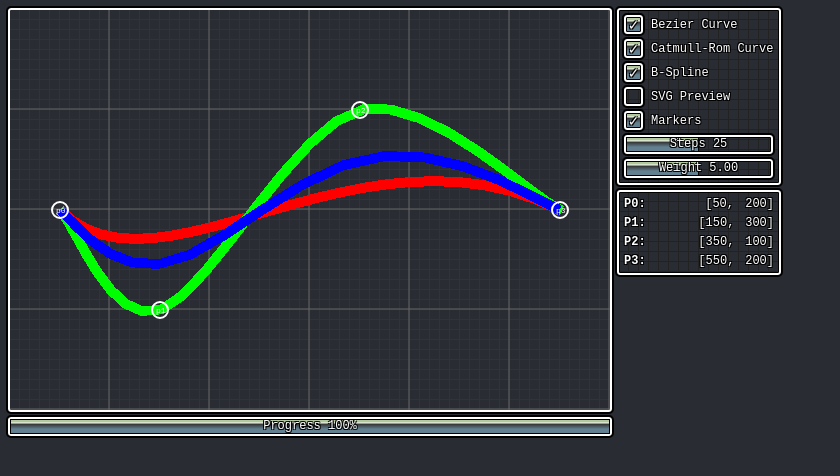
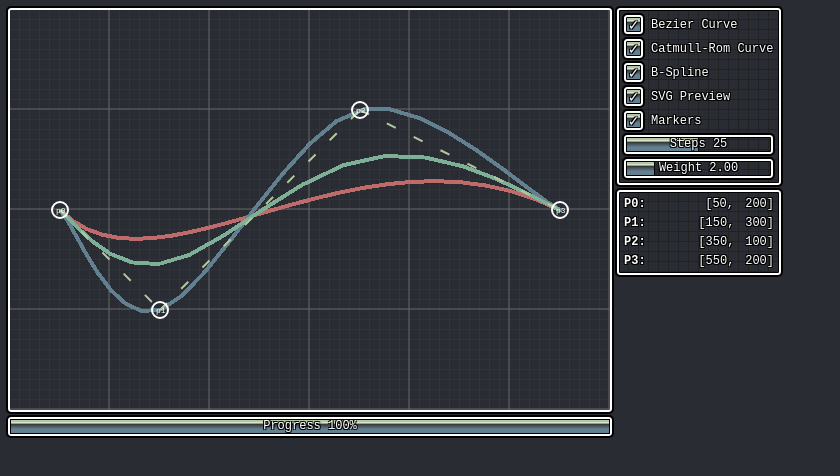
Before and after one commit to moskopio/curves-webgl, a React (Vite) app: page / in a window 1280 px wide. Shown: the top 476 px of the page, without its empty margins (0-840 px from the left). Built offline with nearby package versions, Linux system fonts and the light colour scheme.

Commit message:
minor improvements: - better colors for lines - better fragment shader handling in line drawer

```diff
--- a/src/state.ts
+++ b/src/state.ts
@@ -34,7 +34,7 @@ export function useAppState(): AppState {
   const [points,   updatePoints]   = useState(DEFAULT_POINTS)
   const [steps,    updateSteps]    = useState(25)
   const [progress, updateProgress] = useState(1)
-  const [weight,   updateWeight]   = useState(5)
+  const [weight,   updateWeight]   = useState(2)
 
   return useMemo(() => ({
     points,   updatePoints,
@@ -75,7 +75,7 @@ export function useSettingsState(): SettingsState {
   const [catmullEnabled, setCatmullEnabled] = useState(true)
   const [bSplineEnabled, setBSplineEnabled] = useState(true)
 
-  const [svgEnabled, setSvgEnabled] = useState(false)
+  const [svgEnabled, setSvgEnabled] = useState(true)
   const [markersEnabled, setMarkersEnabled] = useState(true)
 
   return useMemo(() => ({
--- a/src/svg/SVGPreview.css
+++ b/src/svg/SVGPreview.css
@@ -16,7 +16,7 @@
 }
 
 .svg-preview line {
-	stroke: var(--accent-color-2);
+	stroke: var(--accent-color-1);
 	stroke-width: 2px;
 	stroke-dasharray: 10, 20;
 }
--- a/src/svg/SVGPreview.tsx
+++ b/src/svg/SVGPreview.tsx
@@ -14,24 +14,9 @@ export function SVGPreview(): ReactElement {
   return (
     <div>
     <svg className="svg-preview">
-      { svgEnabled && <Curve {...points} /> }
       { svgEnabled && <Lines {...points} /> }
    </svg>
    </div>
-  )
-}
-
-function Curve(props: Points): ReactElement {
-  const { p0, p1, p2, p3 } = props
-
-  const d = `
-  M${p0[0]}, ${p0[1]}
-  C${p1[0]}, ${p1[1]}
-   ${p2[0]}, ${p2[1]}
-   ${p3[0]}, ${p3[1]}`
-
-  return (
-    <path d={d} />
   )
 }
 
--- a/src/webgl/WebGLPreview.tsx
+++ b/src/webgl/WebGLPreview.tsx
@@ -1,11 +1,14 @@
 import { ReactElement, useContext, useEffect, useRef, useState } from "react"
 import { SettingsContext, StateContext } from "../state"
 import './WebGLPreview.css'
-import lineFragment from './line.frag'
 import bezierVertex from './bezier.vert'
 import catmullVertex from './catmull.vert'
 import bSplineVertex from './b-spline.vert'
 import { createLineDrawer, LineDrawer } from "./line-drawer"
+
+
+const PREVIEW_WIDTH = 600
+const PREVIEW_HEIGHT = 400
 
 export function WebGLPreview(): ReactElement {
   const state = useContext(StateContext)
@@ -25,13 +28,13 @@ export function WebGLPreview(): ReactElement {
     if (canvas) {
       const gl = canvas.getContext("webgl", {antialias: false, depth: false})
       if (gl) {
-        const bezier = createLineDrawer({ gl, vertexSource: bezierVertex, fragmentSource: lineFragment, color: 0xFF0000 } )
-        const catmull = createLineDrawer({ gl, vertexSource: catmullVertex, fragmentSource: lineFragment, color: 0x00FF00 } )
-        const bSpline = createLineDrawer({ gl, vertexSource: bSplineVertex, fragmentSource: lineFragment, color: 0x0000FF } )
+        const bezier = createLineDrawer({ gl, lineVertex: bezierVertex, color: 0xbf6b6b } )
+        const catmull = createLineDrawer({ gl, lineVertex: catmullVertex, color: 0x628090 } )
+        const bSpline = createLineDrawer({ gl, lineVertex: bSplineVertex, color: 0x7db096 } )
 
-        catmull?.setViewPort(600, 400)
-        bezier?.setViewPort(600, 400)
-        bSpline?.setViewPort(600, 400)
+        catmull?.setViewPort(PREVIEW_WIDTH, PREVIEW_HEIGHT)
+        bezier?.setViewPort(PREVIEW_WIDTH, PREVIEW_HEIGHT)
+        bSpline?.setViewPort(PREVIEW_WIDTH, PREVIEW_HEIGHT)
 
         setBezierDrawer(bezier)
         setCatmullDrawer(catmull)
@@ -58,6 +61,6 @@ export function WebGLPreview(): ReactElement {
   }, [points, steps, progress, bezierDrawer, bSplineDrawer, catmullDrawer, bezierEnabled, bSplineEnabled, catmullEnabled, weight])
 
   return (
-    <canvas ref={canvasRef} className="webgl-canvas" width={600} height={400} />
+    <canvas ref={canvasRef} className="webgl-canvas" width={PREVIEW_WIDTH} height={PREVIEW_HEIGHT} />
   )
 }
--- a/src/webgl/line-drawer.ts
+++ b/src/webgl/line-drawer.ts
@@ -1,24 +1,24 @@
 import { Points } from "../types"
 import { createShaderProgram } from "./program"
+import lineFragment from './line.frag'
 
 
 export interface LineDrawer {
-  draw:           () => void
-  setViewPort:    (w: number, h: number) => void
-  updatePoints:   (points: Points) => void
-  updateSteps:    (steps: number, progress: number, weight: number) => void
+  draw:         () => void
+  setViewPort:  (w: number, h: number) => void
+  updatePoints: (points: Points) => void
+  updateSteps:  (steps: number, progress: number, weight: number) => void
 }
 
 interface Parameters {
-  gl:             WebGLRenderingContext
-  vertexSource:   string
-  fragmentSource: string
-  color:          number
+  gl:         WebGLRenderingContext
+  lineVertex: string
+  color:      number
 }
 
 export function createLineDrawer(parameters: Parameters): LineDrawer | undefined {
-  const { gl, vertexSource, fragmentSource, color } = parameters
-  const program = createShaderProgram(gl, vertexSource, fragmentSource)
+  const { gl, lineVertex: vertexSource, color } = parameters
+  const program = createShaderProgram(gl, vertexSource, lineFragment)
 
   if (!program) {
     console.error('Failed to create a WebGL Program')
```
Also changed, not shown: src/webgl/catmull.vert.
